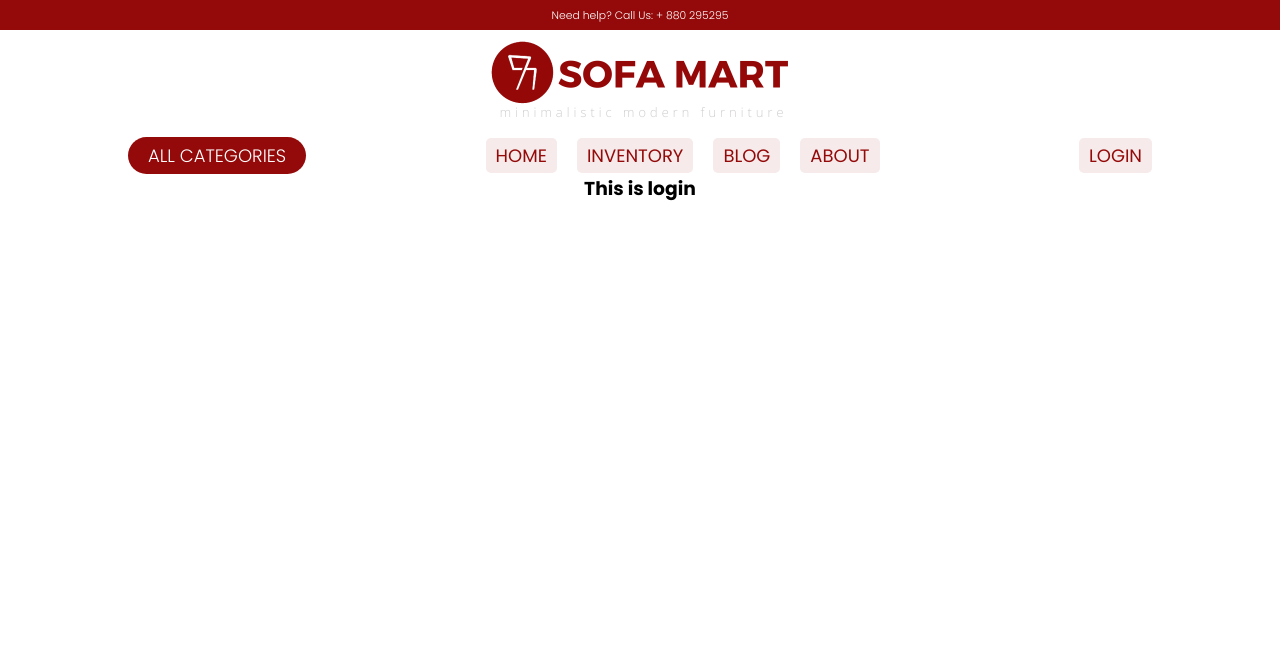
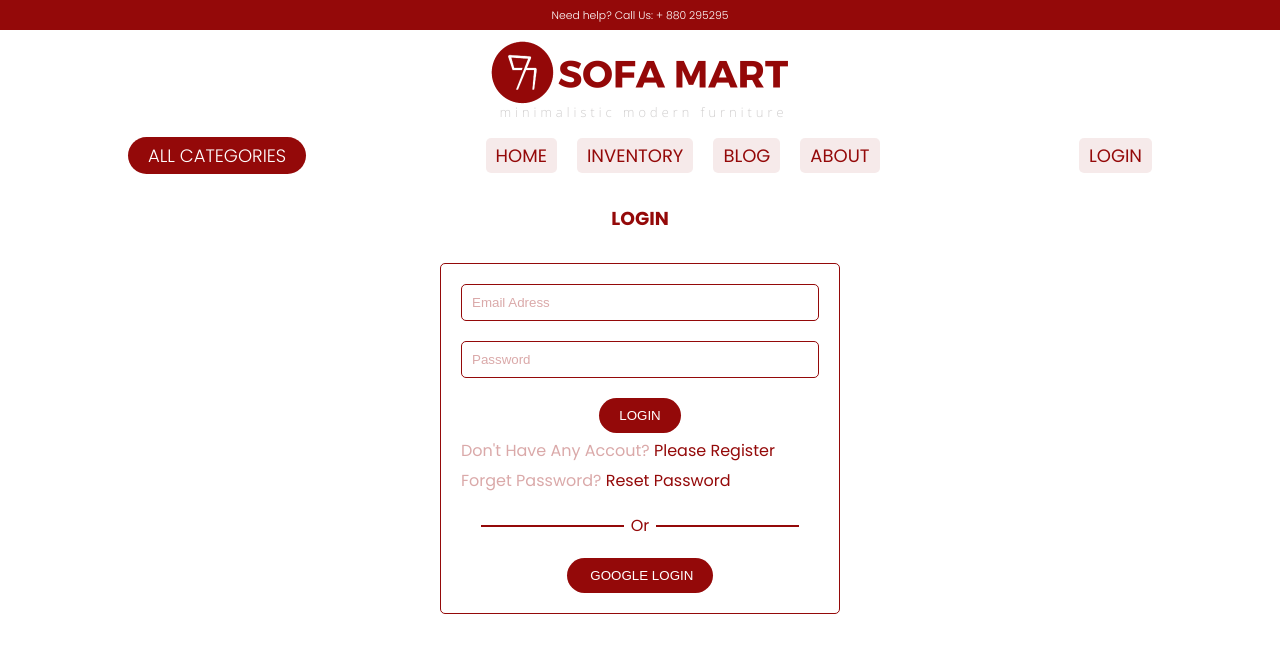
Before and after one commit to Ni-Han-402/Warehouse-Management-Client, a React (Create React App) app: page /login in a window 1280 px wide. Shown: the top 652 px of the page. Built offline with nearby package versions, Linux system fonts and the light colour scheme.

Commit message:
Login added

```diff
--- a/src/App.js
+++ b/src/App.js
@@ -7,7 +7,7 @@ import Blog from './component/Pages/Blog/Blog';
 import About from './component/Pages/About/About';
 import NotFound from './component/NotFound/NotFound';
 import Header from './component/Shared/Header/Header';
-import Login from './component/RequireAuth/Login/Login';
+import Login from './component/Auth/Login/Login';
 
 function App() {
   return (
--- /dev/null
+++ b/src/component/Auth/Login/Login.css
@@ -0,0 +1,35 @@
+.form{
+    display: flex;
+    justify-content: center;
+}
+.form-container{
+    width: 400px;
+    border: 1px solid #940909;
+    padding: 20px;
+    border-radius: 5px;
+}
+.form-content{
+    display: flex;
+    flex-direction: column;
+    align-items: center;
+}
+.form-content input{
+    width: 100%;
+    margin-bottom: 20px;
+    padding: 10px;
+    border-radius: 5px;
+    border: 1px solid #940909;
+}
+.form-content input::placeholder{
+    color: #94090959;
+}
+.form-bottom{
+    text-align: left;
+}
+.form-bottom p{
+    color: #94090959;
+    margin-top: 5px;
+}
+.form-bottom p span{
+    color: #940909;
+}
--- /dev/null
+++ b/src/component/Auth/Login/Login.js
@@ -0,0 +1,27 @@
+import React from 'react';
+import SocialLogin from '../SocialLogin/SocialLogin';
+import './Login.css'
+
+const Login = () => {
+    return (
+        <div className='container'>
+            <h3 className='title'>Login</h3>
+            <div className="form">
+                <div className="form-container">
+                    <form className='form-content'>
+                        <input type="email" name="email" placeholder='Email Adress' required />
+                        <input type="password" name="password" placeholder='Password' required />
+                        <button className='btn'>LOGIN</button>
+                    </form>
+                    <div className="form-bottom">
+                        <p>Don't Have Any Accout? <span>Please Register</span></p>
+                        <p>Forget Password? <span>Reset Password</span></p>
+                    </div>
+                    <SocialLogin></SocialLogin>
+                </div>
+            </div>
+        </div>
+    );
+};
+
+export default Login;
--- /dev/null
+++ b/src/component/Auth/SocialLogin/SocialLogin.css
@@ -0,0 +1,14 @@
+.diveder-container{
+    display: flex;
+    justify-content: space-between;
+    align-items: center;
+    margin: 20px;
+}
+.diveder-container p{
+    color: #940909;
+}
+.diveder-container .devider{
+    width: 45%;
+    height: 2px;
+    background-color: #940909;
+}
--- /dev/null
+++ b/src/component/Auth/SocialLogin/SocialLogin.js
@@ -0,0 +1,16 @@
+import React from 'react';
+import './SocialLogin.css'
+const SocialLogin = () => {
+    return (
+        <div>
+            <div className="diveder-container">
+                <div className='devider'></div>
+                <p>Or</p>
+                <div className='devider'></div>
+            </div>
+            <button className='btn social-btn'><img src={''} alt="" /> GOOGLE LOGIN</button>
+        </div>
+    );
+};
+
+export default SocialLogin;
--- a/src/component/Pages/Home/Home.css
+++ b/src/component/Pages/Home/Home.css
@@ -6,5 +6,5 @@
 .best-furniture{
     display: grid;
     grid-template-columns: repeat(3, 1fr);
-    grid-gap: 20px;
+    grid-gap: 30px;
 }
--- a/src/component/RequireAuth/Login/Login.js
+++ /dev/null
@@ -1,11 +0,0 @@
-import React from 'react';
-
-const Login = () => {
-    return (
-        <div>
-            <h3>This is login</h3>
-        </div>
-    );
-};
-
-export default Login;
```
Also changed, not shown: src/component/Auth/Register/Register.js (renamed from src/component/RequireAuth/Register/Register.js).
